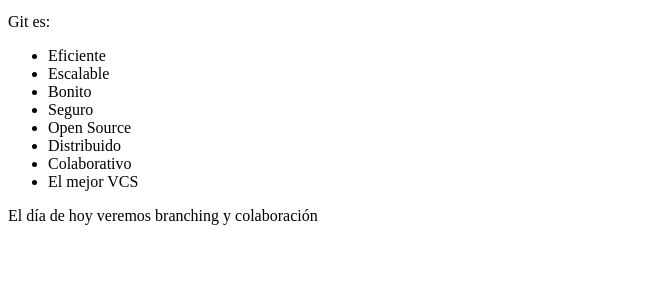
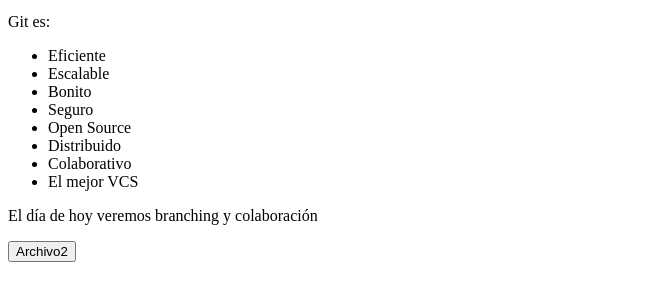
Before and after one commit to anastaciailina87/TALLERGIT, a plain HTML site: page index.html in a window 1280 px wide. Shown: the part 101-402 px from the top of the page, without its empty margins (0-646 px from the left). Drawn offline with Linux system fonts and the light colour scheme.

Commit message:
Experimentacion

```diff
--- a/index.html
+++ b/index.html
@@ -18,6 +18,7 @@
 		<li>El mejor VCS</li>
 	</ul>
 	<p>El día de hoy veremos branching y colaboración</p>
+	<button>Archivo2</button>
 
 </body>
 </html>
```
